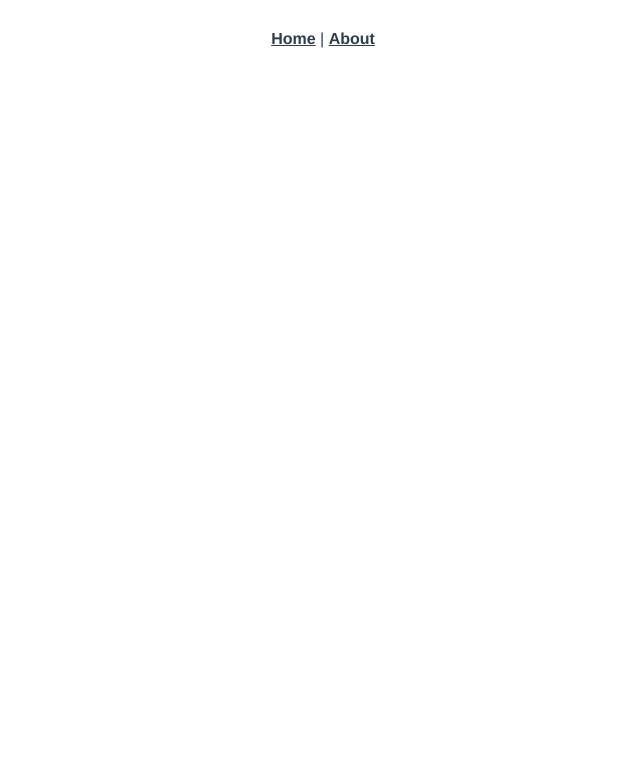
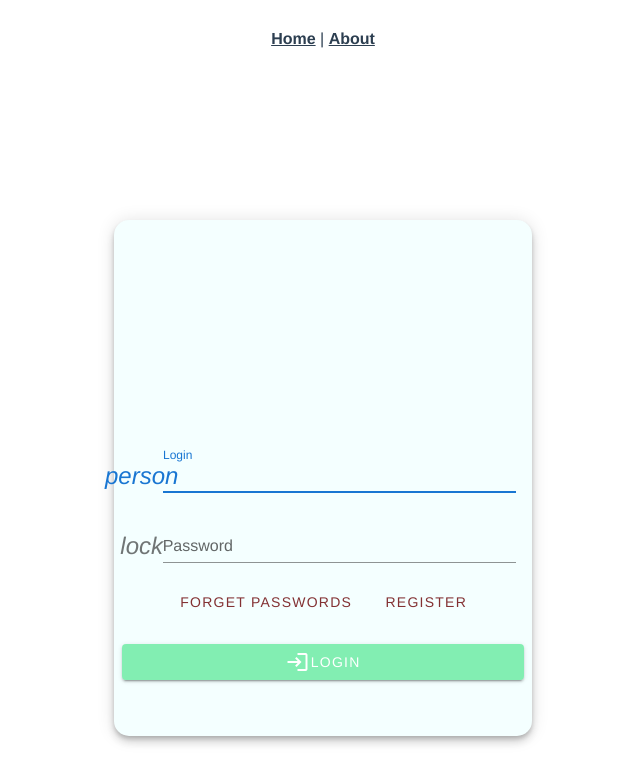
Before and after one commit to eznos/BMS-Back-Office-UI, a Vue app: page /login in a window 1280 px wide. Shown: the top 784 px of the page, without its empty margins (317-957 px from the left). Built offline with nearby package versions, Linux system fonts and the light colour scheme.

Commit message:
- refactor: Create login.vue set route and install Material Design Icons

```diff
--- a/package.json
+++ b/package.json
@@ -8,6 +8,7 @@
     "lint": "vue-cli-service lint"
   },
   "dependencies": {
+    "@mdi/font": "^6.5.95",
     "core-js": "^3.6.5",
     "vue": "^2.6.11",
     "vue-router": "^3.2.0",
--- a/src/App.vue
+++ b/src/App.vue
@@ -29,4 +29,5 @@
     }
   }
 }
+
 </style>
--- a/src/router/index.js
+++ b/src/router/index.js
@@ -1,6 +1,8 @@
 import Vue from 'vue'
 import VueRouter from 'vue-router'
 import Home from '../views/Home.vue'
+import Login from '../views/login/login.vue'
+
 
 Vue.use(VueRouter)
 
@@ -16,7 +18,12 @@ const routes = [
     // route level code-splitting
     // this generates a separate chunk (about.[hash].js) for this route
     // which is lazy-loaded when the route is visited.
-    component: () => import(/* webpackChunkName: "about" */ '../views/About.vue')
+    componentin: () => import(/* webpackChunkName: "about" */ '../views/About.vue')
+  },
+  {
+    path: '/login',
+    name: 'Login',
+    component: Login
   }
 ]
 
@@ -26,4 +33,7 @@ const router = new VueRouter({
   routes
 })
 
+// set หน้าแรกที่เข้า
+router.replace('/login');
+
 export default router
--- /dev/null
+++ b/src/views/login/login.vue
@@ -0,0 +1,87 @@
+<template>
+  <v-app id="app">
+    <v-content>
+      <v-container fluid fill-height>
+        <v-layout align-center justify-center>
+          <v-flex class="text-xs-center" xs12 sm12 md4>
+            <v-card
+              color="#F4ffff"
+              elevation="6"
+              class="rounded-card"
+              max-width="550px"
+              max-height="900px"
+            >
+              <v-spacer></v-spacer>
+              <v-card-title class="justify-center" dark>
+                <v-img
+                  src="../../assets/police3.png"
+                  max-width="200px"
+                  max-height="200px"
+                ></v-img>
+              </v-card-title>
+              <v-card-text>
+                <v-form>
+                  <v-text-field
+                    id="username"
+                    prepend-icon="person"
+                    name="login"
+                    label="Login"
+                    type="text"
+                    autofocus
+                  ></v-text-field>
+                  <v-text-field
+                    id="password"
+                    prepend-icon="lock"
+                    name="password"
+                    label="Password"
+                    type="password"
+                  ></v-text-field>
+                  <v-spacer></v-spacer>
+                  <v-btn text dark color="rgb(131,49,51)" to="/forgetpass"
+                    >forget passwords</v-btn
+                  >
+                  <v-btn text dark color="rgb(131,49,51)" to="/register"
+                    >Register</v-btn
+                  >
+                  <v-spacer></v-spacer>
+                </v-form>
+              </v-card-text>
+              <v-card-actions justify-center>
+                <v-row no-gutters>
+                  <v-col cols="12" xl="12">
+                    <v-btn
+                      block
+                      dark
+                      color="rgba(22, 222, 105, 0.51)"
+                      to="/overview"
+                    >
+                      <v-icon>mdi-login</v-icon>Login
+                    </v-btn>
+                  </v-col>
+                  <v-col cols="12" sm="5" md="5" lg="5"> </v-col>
+                  <br /><br />
+                </v-row>
+              </v-card-actions>
+            </v-card>
+          </v-flex>
+        </v-layout>
+      </v-container>
+    </v-content>
+  </v-app>
+</template>
+
+<script>
+export default {
+  name: "Login",
+  props: {
+    source: String,
+  },
+};
+</script>
+
+<style scoped>
+.rounded-card {
+  border-radius: 15px;
+  border-color: black;
+}
+</style>
```
Also changed, not shown: src/assets/police3.png (added), 1 other file (tests, documents, lock files or other folders).
